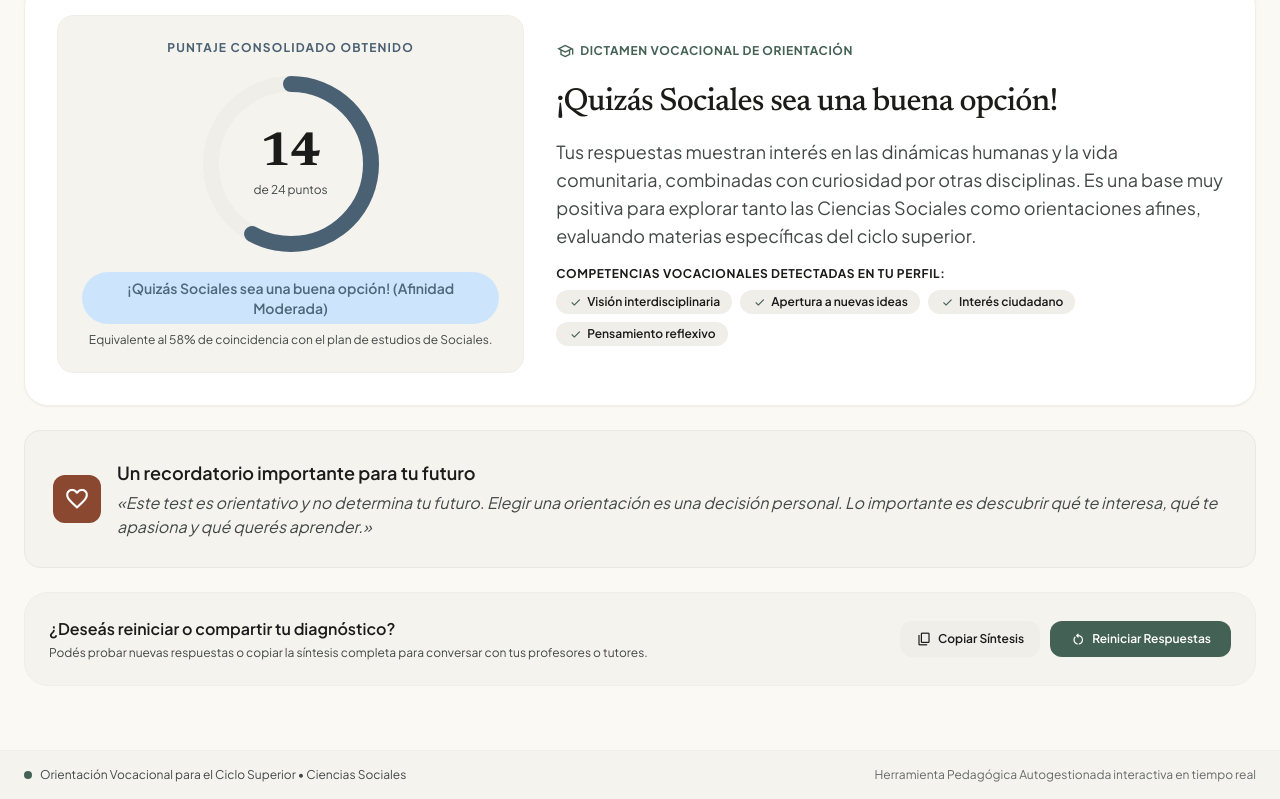
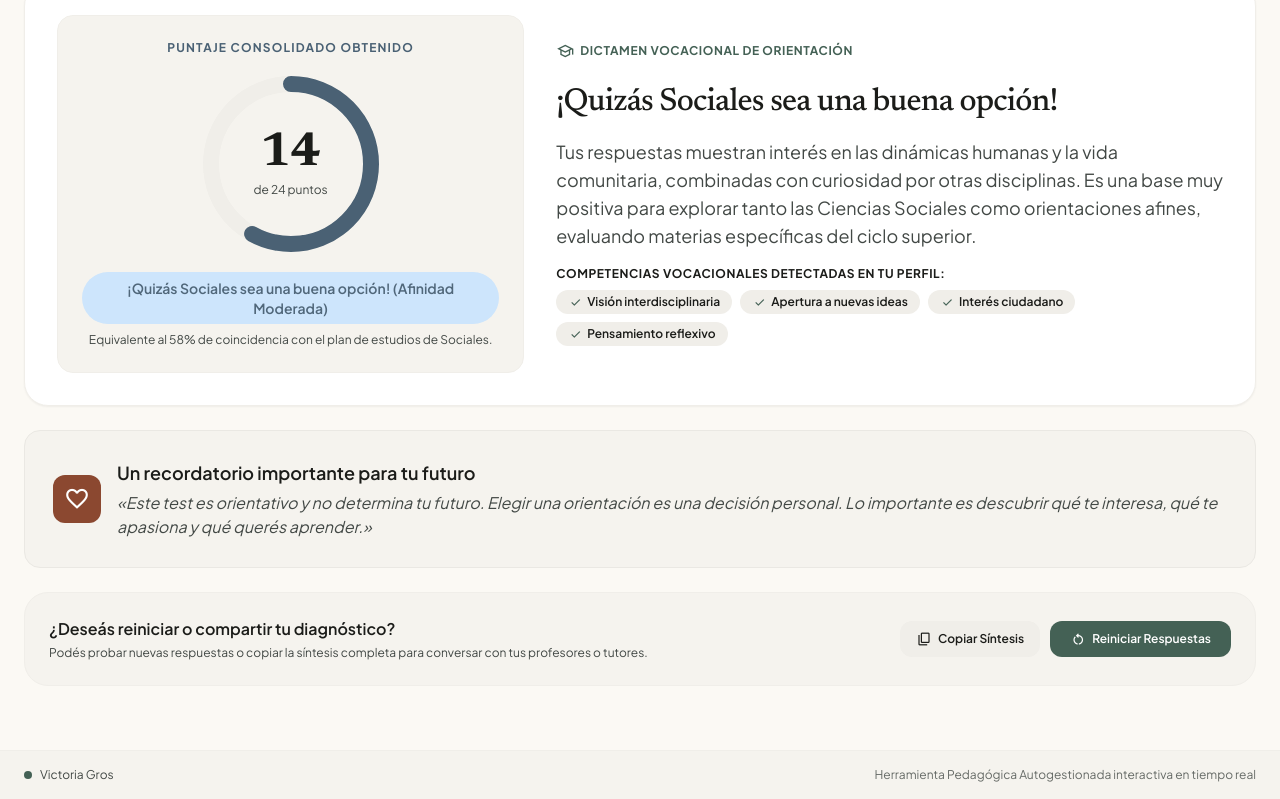
Before and after one commit to feriadeciencias26/Formulario, a plain HTML site: page index.html in a window 1280 px wide. Shown: the part 1228-2027 px from the top of the page. Drawn offline with nearby package versions, Linux system fonts and the light colour scheme.

Commit message:
Update index.html

```diff
--- a/index.html
+++ b/index.html
@@ -550,7 +550,7 @@
 <div class="max-w-[1340px] mx-auto px-4 md:px-6 flex flex-col sm:flex-row items-center justify-between gap-2 font-label-sm text-xs text-center sm:text-left">
 <div class="flex items-center gap-2">
 <span class="w-2 h-2 rounded-full bg-primary inline-block"></span>
-<span>Orientación Vocacional para el Ciclo Superior • Ciencias Sociales</span>
+<span> Victoria Gros</span>
 </div>
 <span class="text-on-surface-variant/80">Herramienta Pedagógica Autogestionada interactiva en tiempo real</span>
 </div>
```
